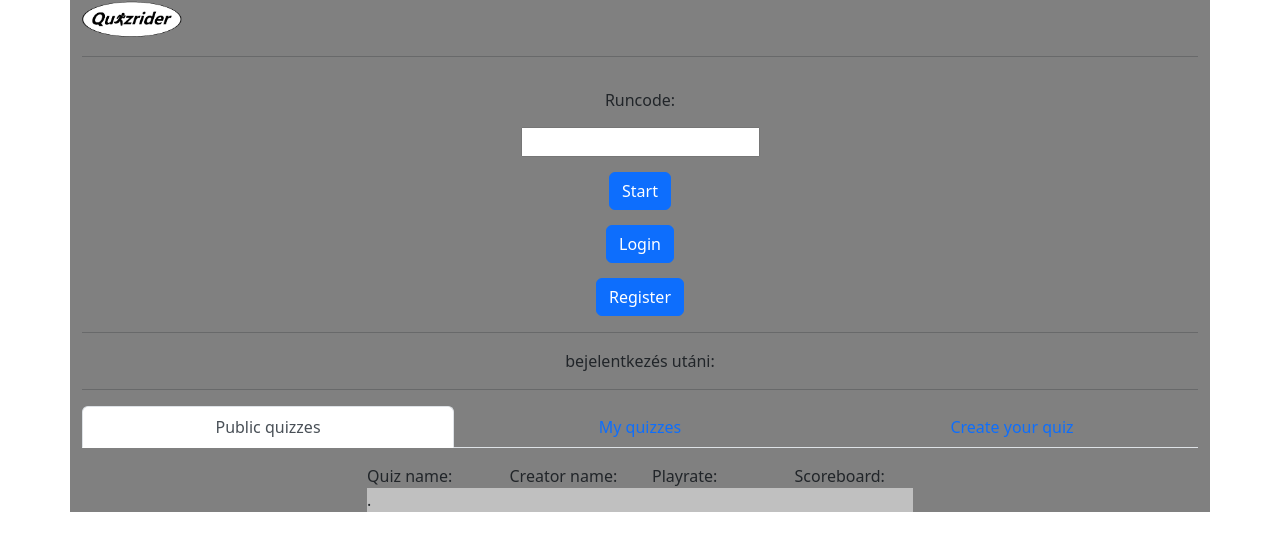
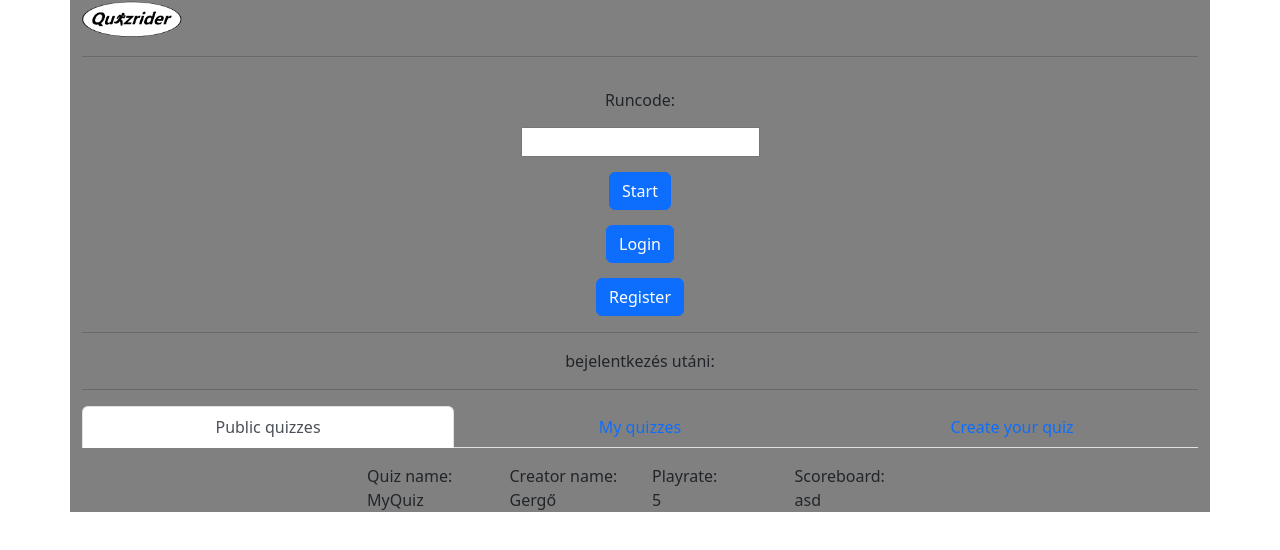
Before and after one commit to Handy1716/quizrider, a React (Create React App) app in the folder frontend/: page / in a window 1280 px wide. Both pictures are taken after a click on the tab "Public quizzes". Shown: the top 550 px of the page. Built offline with nearby package versions, Linux system fonts and the light colour scheme.

Commit message:
QuizElement

```diff
--- /dev/null
+++ b/frontend/src/Components/QuizElement.ts
@@ -0,0 +1,15 @@
+
+
+export class QuizElement {
+    name: string;
+    creatorName: string;
+    popularity: number;
+    scoreboard: string;
+
+    constructor(name: string, creatorName: string, popularity: number, scoreboard: string) {
+        this.name = name;
+        this.creatorName = creatorName ;
+        this.popularity = popularity;
+        this.scoreboard= scoreboard;
+    }
+  }
--- a/frontend/src/Components/quizList.tsx
+++ b/frontend/src/Components/quizList.tsx
@@ -1,10 +1,15 @@
-import { Col, Container, Row  } from "react-bootstrap";
+import { Col, Row } from "react-bootstrap";
+import { QuizElement } from "./QuizElement";
 
 
 export default function QuizList() {
+    let a = new QuizElement("MyQuiz", "Gergő", 5 ,"asd" )
     return(
-        <div className="quizList">
-            .
-        </div>
+        <Row className="mt-8">
+            <Col>{a.name}</Col>
+            <Col>{a.creatorName}</Col>
+            <Col>{a.popularity}</Col>
+            <Col>{a.scoreboard}</Col>
+        </Row>
     )
 }
--- a/frontend/src/Components/tabsbar.tsx
+++ b/frontend/src/Components/tabsbar.tsx
@@ -29,7 +29,14 @@ export default function Tabsbar({createQuizClick}:{createQuizClick:() => void}){
         <Row>
         <Col />
         <Col xs={6}>
-          <Row><Col>as</Col><Col>as</Col><Col></Col></Row><QuizList /></Col>
+        <Row>
+            <Col>Quiz name:</Col>
+            <Col>Creator name:</Col>
+            <Col>Playrate:</Col>
+            <Col>Scoreboard:</Col>
+          </Row>
+          <QuizList />
+          </Col>
         <Col />
       </Row>
         </Tab>
```
Also changed, not shown: frontend/src/Components/quizItem.tsx (deleted, +0 -7 lines).
